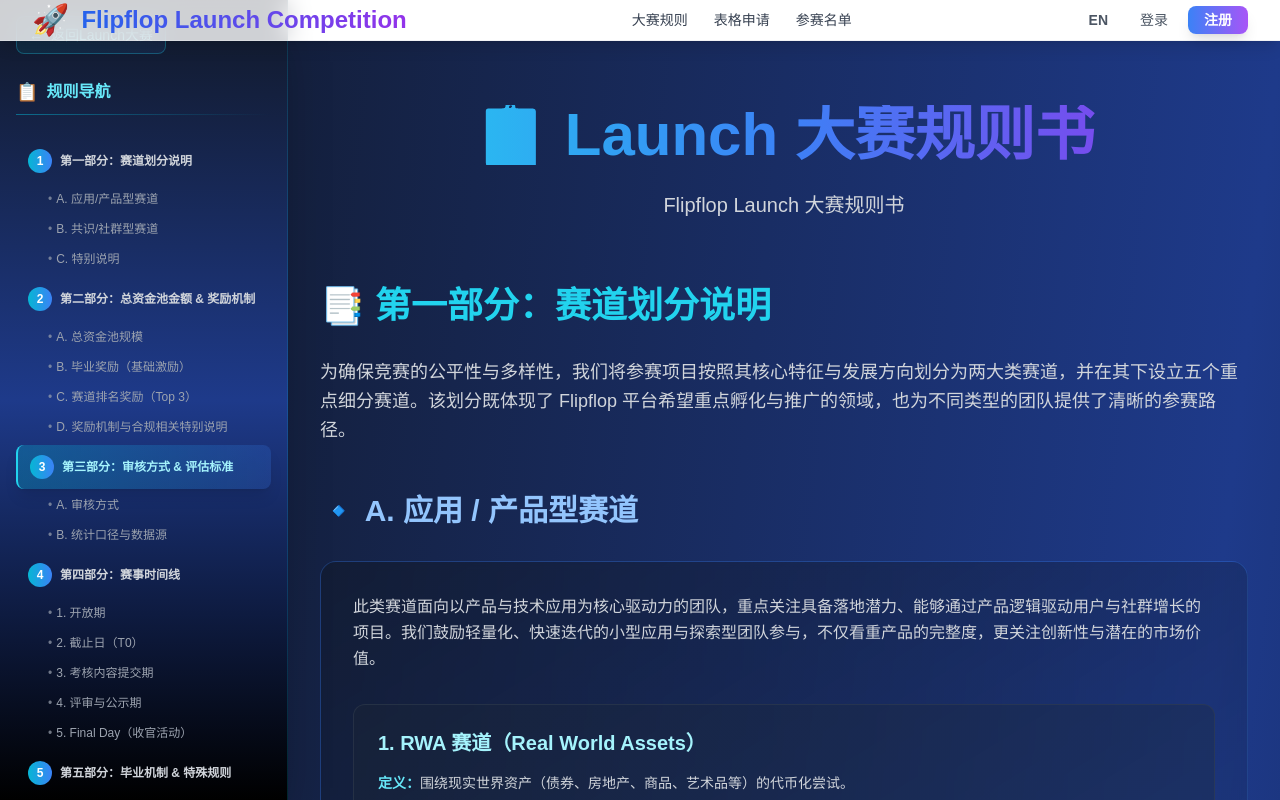
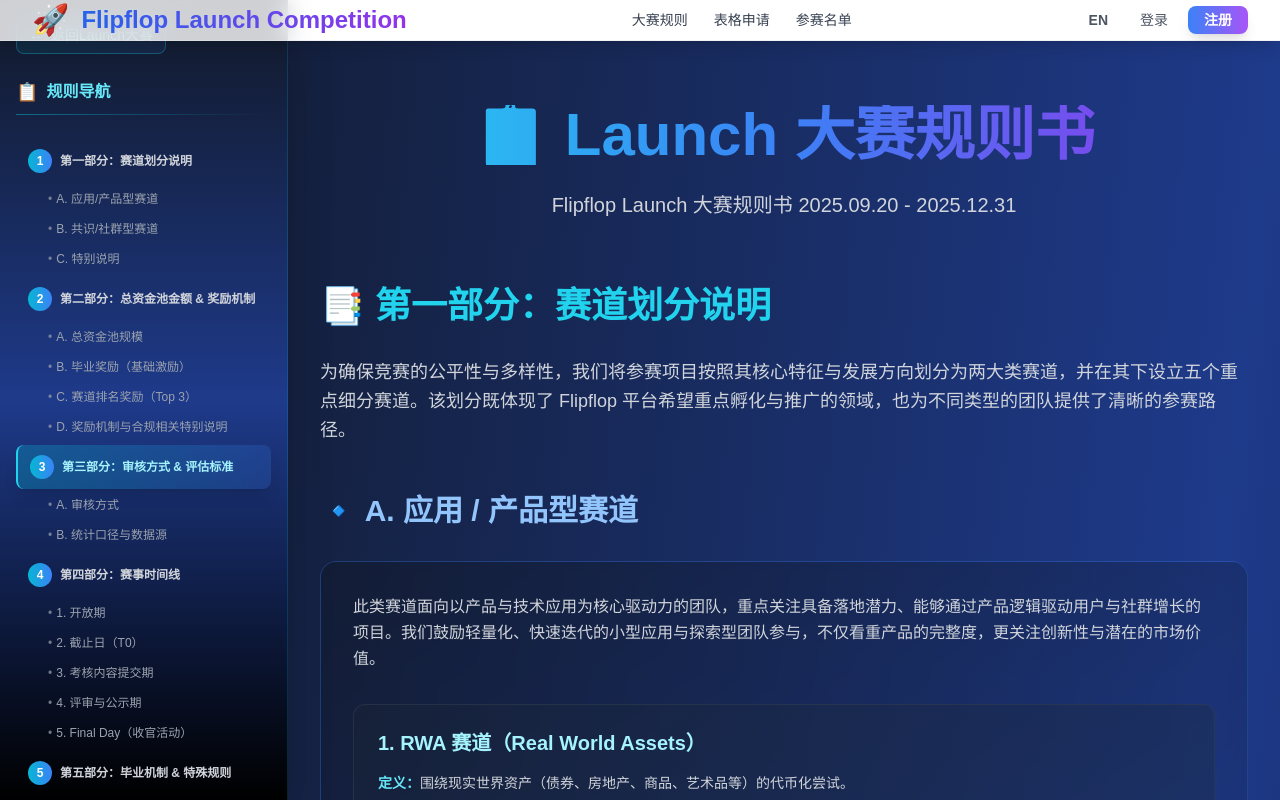
Before and after one commit to smallken/ff_pf_frondend, a Next.js app: page /launch-contest/rules in a window 1280 px wide. Shown: the top 800 px of the page. Built offline with nearby package versions, Linux system fonts and the light colour scheme; no server answers.

Commit message:
add time

```diff
--- a/src/app/launch-contest/rules/page.tsx
+++ b/src/app/launch-contest/rules/page.tsx
@@ -167,8 +167,8 @@
             </h1>
             <p className="text-xl text-gray-300 max-w-4xl mx-auto leading-relaxed">
               {language === 'zh'
-                ? 'Flipflop Launch 大赛规则书'
-                : 'Flipflop Launch Contest Rulebook'
+                ? 'Flipflop Launch 大赛规则书 2025.09.20 - 2025.12.31'
+                : 'Flipflop Launch Contest Rulebook 2025.09.20 - 2025.12.31'
               }
             </p>
           </motion.div>
```
